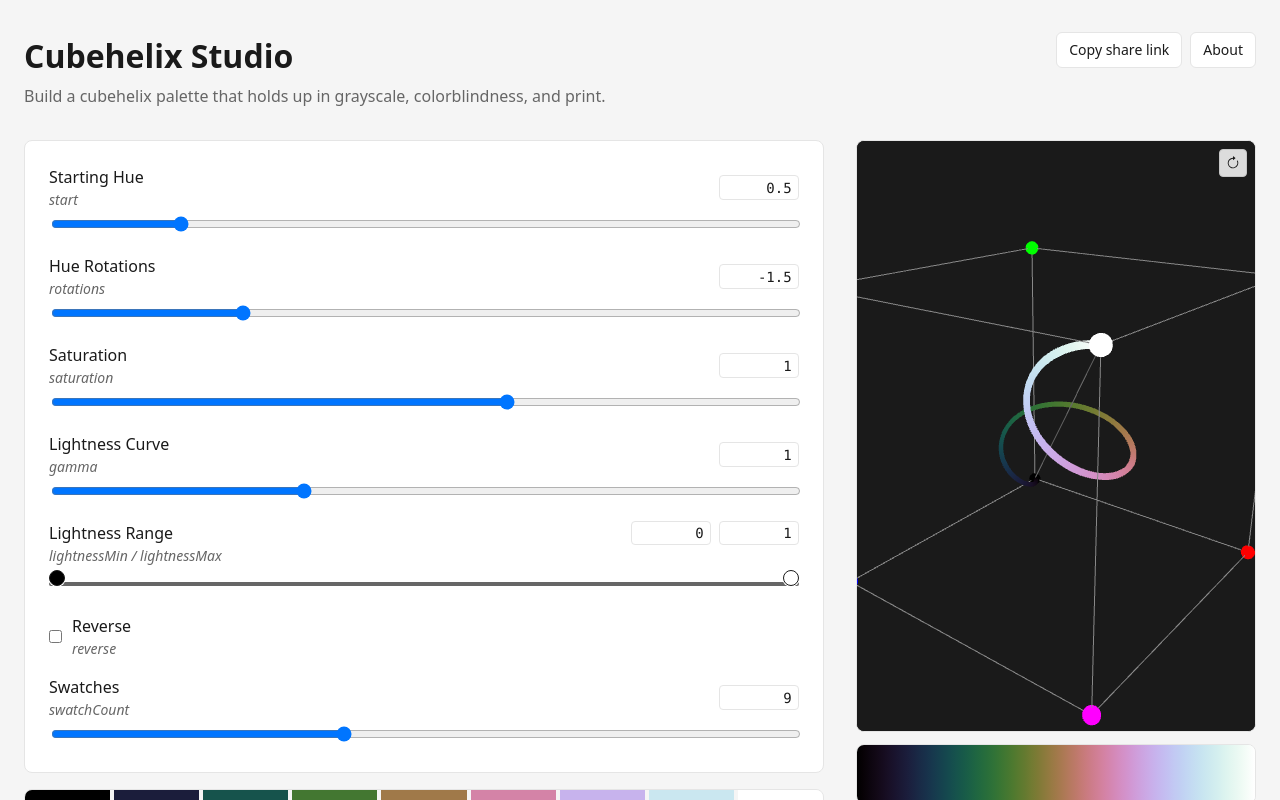
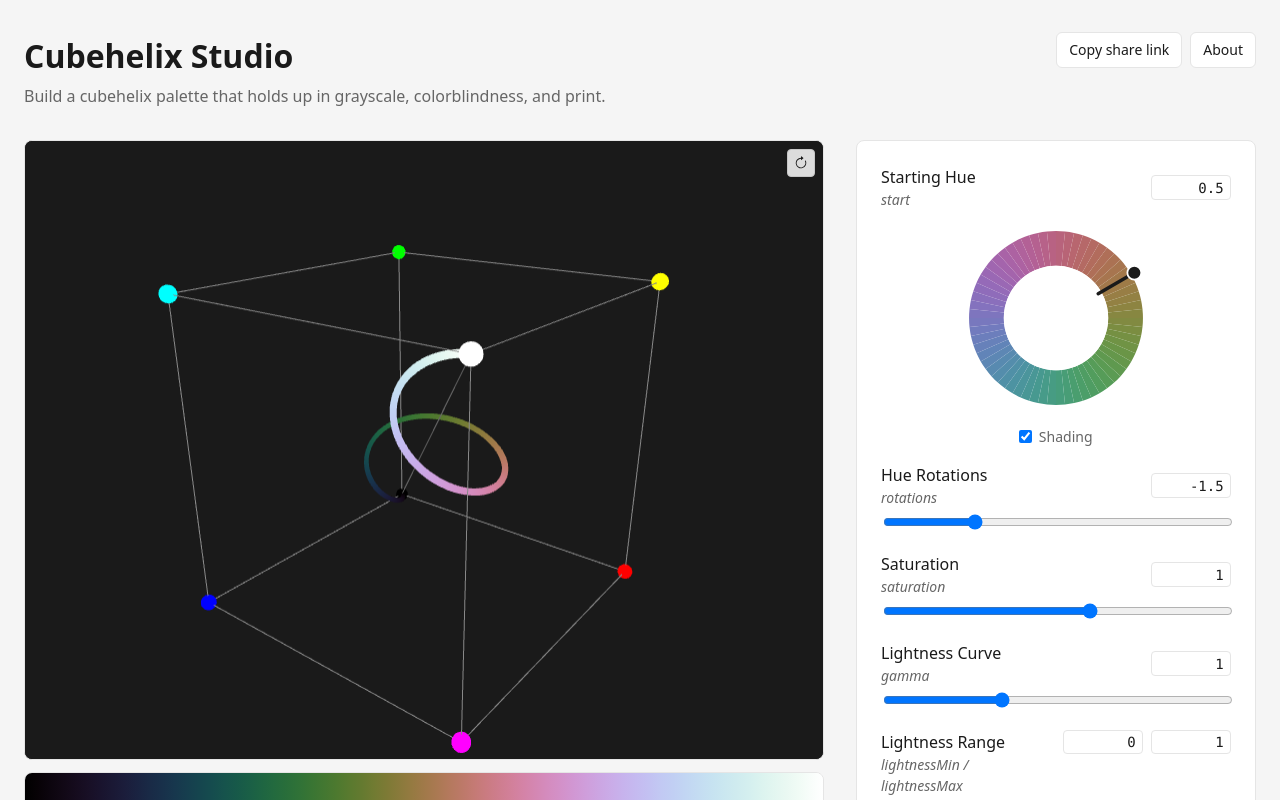
Before and after one commit to obangpub/cubehelix-studio, a React (Vite) app in the folder apps/web/: page / in a window 1280 px wide. Shown: the top 800 px of the page. Built offline with nearby package versions, Linux system fonts and the light colour scheme.

Commit message:
feat(web): starting-hue color wheel with optional shading and saturation-cap sweep over start

```diff
--- a/apps/web/src/App.tsx
+++ b/apps/web/src/App.tsx
@@ -36,20 +36,20 @@ export default function App() {
         </div>
       </header>
       <div className="layout">
-        <div className="layout-left">
+        <section className="visualization" aria-label="Palette preview">
+          <CubeVisualization params={params} />
+          <GradientStrip params={params} />
+          <GammaBar params={params} />
+          <SwatchRow params={params} count={swatchCount} />
+        </section>
+        <div className="layout-controls">
           <ParamControls
             params={params}
             onChange={setParams}
             swatchCount={swatchCount}
             onSwatchCountChange={setSwatchCount}
           />
-          <SwatchRow params={params} count={swatchCount} />
         </div>
-        <section className="visualization" aria-label="Cube and gamma visualization">
-          <CubeVisualization params={params} />
-          <GradientStrip params={params} />
-          <GammaBar params={params} />
-        </section>
       </div>
       <ExportPanel params={params} swatchCount={swatchCount} />
     </main>
--- a/apps/web/src/components/ParamControls.tsx
+++ b/apps/web/src/components/ParamControls.tsx
@@ -1,4 +1,4 @@
-import { useMemo } from "react";
+import { useMemo, useState } from "react";
 import {
   cubehelix,
   saturationCap,
@@ -8,6 +8,11 @@ import {
 import { SWATCH_COUNT_BOUNDS } from "../lib/url-state";
 import { RangeSlider } from "./RangeSlider";
 import { Slider } from "./Slider";
+import { StartingHueWheel } from "./StartingHueWheel";
+
+function mod3(v: number): number {
+  return ((v % 3) + 3) % 3;
+}
 
 interface ParamControlsProps {
   params: CubehelixParams;
@@ -27,18 +32,55 @@ export function ParamControls({
   };
   const minThumbColor = useMemo(() => toCssRgb(cubehelix(0, params)), [params]);
   const maxThumbColor = useMemo(() => toCssRgb(cubehelix(1, params)), [params]);
-  const saturationMax = useMemo(() => Number(saturationCap(params).toFixed(2)), [params]);
+  const saturationMax = useMemo(() => {
+    const SAMPLES = 24;
+    let max = 0;
+    for (let i = 0; i < SAMPLES; i++) {
+      const start = (i / SAMPLES) * 3;
+      const cap = saturationCap({ ...params, start });
+      if (cap > max) max = cap;
+    }
+    return Number(max.toFixed(2));
+    // eslint-disable-next-line react-hooks/exhaustive-deps
+  }, [params.rotations, params.gamma, params.lightnessMin, params.lightnessMax, params.reverse]);
+  const [hueShading, setHueShading] = useState(true);
+  const setStart = (v: number) => {
+    if (!Number.isFinite(v)) return;
+    onChange({ ...params, start: mod3(v) });
+  };
   return (
     <section className="controls">
-      <Slider
-        label="Starting Hue"
-        technicalName="start"
-        value={params.start}
-        min={0}
-        max={3}
-        step={0.05}
-        onChange={update("start")}
-      />
+      <div className="hue-control">
+        <div className="hue-control-header">
+          <span className="slider-titles">
+            <span className="slider-label">Starting Hue</span>
+            <span className="slider-technical">start</span>
+          </span>
+          <input
+            id="hue-control-number"
+            className="slider-value"
+            type="number"
+            value={Number(mod3(params.start).toFixed(3))}
+            step={0.05}
+            onChange={(e) => setStart(e.currentTarget.valueAsNumber)}
+            aria-label="Starting Hue value"
+          />
+        </div>
+        <StartingHueWheel
+          value={params.start}
+          onChange={setStart}
+          params={params}
+          shading={hueShading}
+        />
+        <label className="hue-shading-toggle">
+          <input
+            type="checkbox"
+            checked={hueShading}
+            onChange={(e) => setHueShading(e.currentTarget.checked)}
+          />
+          <span>Shading</span>
+        </label>
+      </div>
       <Slider
         label="Hue Rotations"
         technicalName="rotations"
--- /dev/null
+++ b/apps/web/src/components/StartingHueWheel.tsx
@@ -0,0 +1,131 @@
+import { useMemo, useRef } from "react";
+import { cubehelix, toCssRgb, type CubehelixParams } from "@cubehelix-studio/core";
+
+interface StartingHueWheelProps {
+  value: number;
+  onChange: (next: number) => void;
+  params: CubehelixParams;
+  shading: boolean;
+}
+
+const SEGMENT_COUNT = 60;
+const OUTER_RADIUS = 1;
+const INNER_RADIUS = 0.6;
+const POINTER_INNER = INNER_RADIUS - 0.04;
+const POINTER_OUTER = OUTER_RADIUS + 0.04;
+const REFERENCE_T = 0.5;
+
+function neutralParamsFor(rotations: number, start: number): CubehelixParams {
+  return {
+    start,
+    rotations,
+    saturation: 1,
+    gamma: 1,
+    lightnessMin: 0,
+    lightnessMax: 1,
+    reverse: false,
+  };
+}
+
+function mod3(v: number): number {
+  return ((v % 3) + 3) % 3;
+}
+
+function angleAt(start: number): number {
+  return (start / 3) * 2 * Math.PI;
+}
+
+function pointFromAngle(angle: number, radius: number): { x: number; y: number } {
+  return { x: Math.sin(angle) * radius, y: -Math.cos(angle) * radius };
+}
+
+function arcSegmentPath(angleStart: number, angleEnd: number): string {
+  const o0 = pointFromAngle(angleStart, OUTER_RADIUS);
+  const o1 = pointFromAngle(angleEnd, OUTER_RADIUS);
+  const i0 = pointFromAngle(angleStart, INNER_RADIUS);
+  const i1 = pointFromAngle(angleEnd, INNER_RADIUS);
+  return `M ${o0.x} ${o0.y} A ${OUTER_RADIUS} ${OUTER_RADIUS} 0 0 1 ${o1.x} ${o1.y} L ${i1.x} ${i1.y} A ${INNER_RADIUS} ${INNER_RADIUS} 0 0 0 ${i0.x} ${i0.y} Z`;
+}
+
+export function StartingHueWheel({ value, onChange, params, shading }: StartingHueWheelProps) {
+  const segments = useMemo(() => {
+    const out: { path: string; color: string }[] = [];
+    for (let i = 0; i < SEGMENT_COUNT; i++) {
+      const segStart = ((i + 0.5) / SEGMENT_COUNT) * 3;
+      const segParams: CubehelixParams = shading
+        ? { ...params, start: segStart }
+        : neutralParamsFor(params.rotations, segStart);
+      const color = toCssRgb(cubehelix(REFERENCE_T, segParams));
+      const a0 = (i / SEGMENT_COUNT) * 2 * Math.PI;
+      const a1 = ((i + 1) / SEGMENT_COUNT) * 2 * Math.PI;
+      out.push({ path: arcSegmentPath(a0, a1), color });
+    }
+    return out;
+  }, [params, shading]);
+
+  const svgRef = useRef<SVGSVGElement>(null);
+
+  const updateFromPointer = (clientX: number, clientY: number) => {
+    const svg = svgRef.current;
+    if (!svg) return;
+    const rect = svg.getBoundingClientRect();
+    const cx = rect.left + rect.width / 2;
+    const cy = rect.top + rect.height / 2;
+    const dx = clientX - cx;
+    const dy = clientY - cy;
+    if (dx === 0 && dy === 0) return;
+    let theta = Math.atan2(dx, -dy);
+    if (theta < 0) theta += 2 * Math.PI;
+    onChange(mod3((theta / (2 * Math.PI)) * 3));
+  };
+
+  const onPointerDown = (e: React.PointerEvent<SVGSVGElement>) => {
+    e.currentTarget.setPointerCapture(e.pointerId);
+    updateFromPointer(e.clientX, e.clientY);
+  };
+  const onPointerMove = (e: React.PointerEvent<SVGSVGElement>) => {
+    if (!e.currentTarget.hasPointerCapture(e.pointerId)) return;
+    updateFromPointer(e.clientX, e.clientY);
+  };
+  const onPointerUp = (e: React.PointerEvent<SVGSVGElement>) => {
+    if (e.currentTarget.hasPointerCapture(e.pointerId)) {
+      e.currentTarget.releasePointerCapture(e.pointerId);
+    }
+  };
+
+  const pointerAngle = angleAt(mod3(value));
+  const pInner = pointFromAngle(pointerAngle, POINTER_INNER);
+  const pOuter = pointFromAngle(pointerAngle, POINTER_OUTER);
+
+  return (
+    <svg
+      ref={svgRef}
+      className="hue-wheel"
+      viewBox="-1.15 -1.15 2.3 2.3"
+      role="slider"
+      aria-label="Starting Hue"
+      aria-valuemin={0}
+      aria-valuemax={3}
+      aria-valuenow={Number(mod3(value).toFixed(3))}
+      onPointerDown={onPointerDown}
+      onPointerMove={onPointerMove}
+      onPointerUp={onPointerUp}
+      onPointerCancel={onPointerUp}
+    >
+      {segments.map((s, i) => (
+        <path key={i} d={s.path} fill={s.color} />
+      ))}
+      <circle cx={0} cy={0} r={INNER_RADIUS} fill="var(--surface)" />
+      <line
+        x1={pInner.x}
+        y1={pInner.y}
+        x2={pOuter.x}
+        y2={pOuter.y}
+        stroke="var(--fg)"
+        strokeWidth={0.04}
+        strokeLinecap="round"
+      />
+      <circle cx={pOuter.x} cy={pOuter.y} r={0.08} fill="var(--fg)" stroke="var(--surface)" strokeWidth={0.02} />
+    </svg>
+  );
+}
--- a/apps/web/src/styles.css
+++ b/apps/web/src/styles.css
@@ -43,21 +43,17 @@ body {
   }
 }
 
-.layout-left {
+.layout-controls {
   display: flex;
   flex-direction: column;
   gap: 1rem;
-  min-width: 0;
-}
-
-.layout-left > .swatch-row {
-  margin-top: auto;
 }
 
 .visualization {
   display: flex;
   flex-direction: column;
   gap: 0.75rem;
+  min-width: 0;
   min-height: 480px;
 }
 
@@ -232,6 +228,45 @@ header p {
 }
 
 .toggle input[type="checkbox"] {
+  margin: 0;
+}
+
+.hue-control {
+  display: flex;
+  flex-direction: column;
+  gap: 0.5rem;
+}
+
+.hue-control-header {
+  display: flex;
+  align-items: flex-start;
+  justify-content: space-between;
+  gap: 0.75rem;
+}
+
+.hue-wheel {
+  width: 200px;
+  height: 200px;
+  align-self: center;
+  cursor: grab;
+  touch-action: none;
+}
+
+.hue-wheel:active {
+  cursor: grabbing;
+}
+
+.hue-shading-toggle {
+  display: inline-flex;
+  align-items: center;
+  gap: 0.4rem;
+  font-size: 0.875rem;
+  color: var(--muted);
+  cursor: pointer;
+  align-self: center;
+}
+
+.hue-shading-toggle input[type="checkbox"] {
   margin: 0;
 }
 
```
